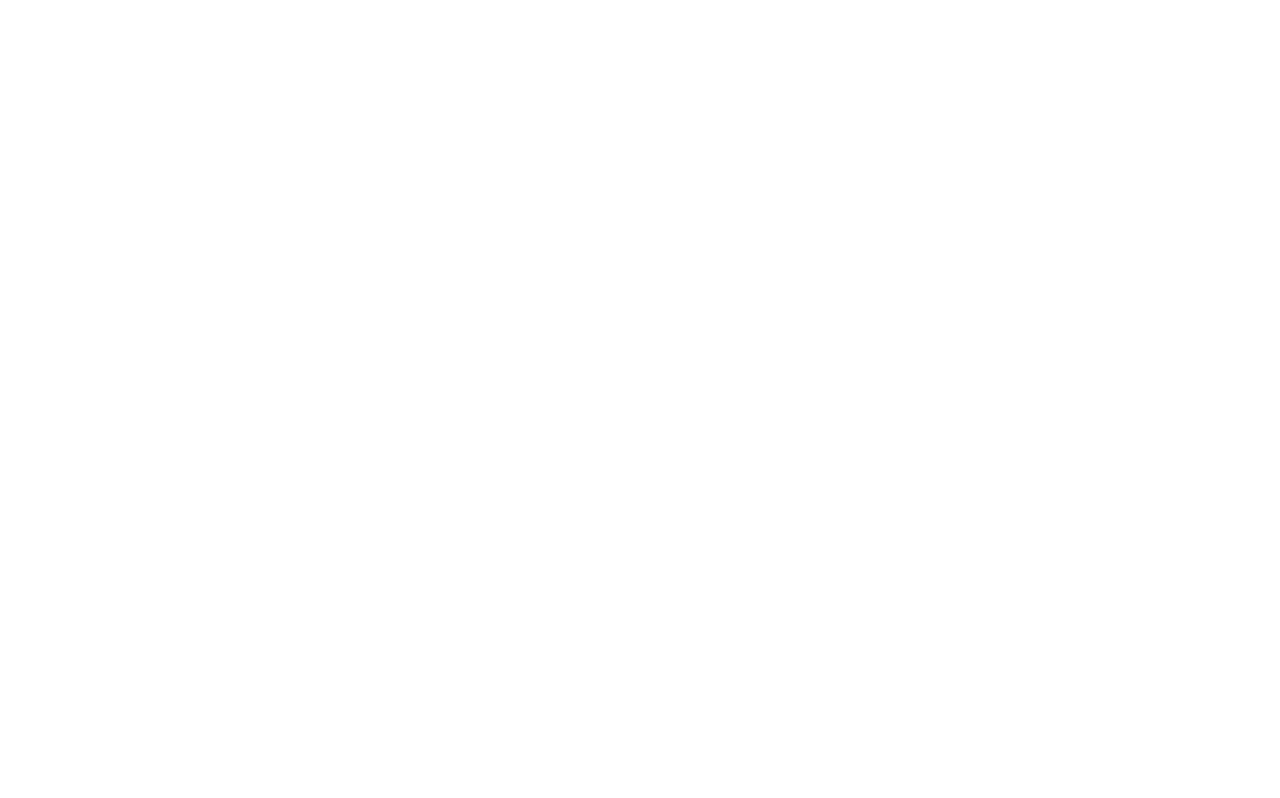
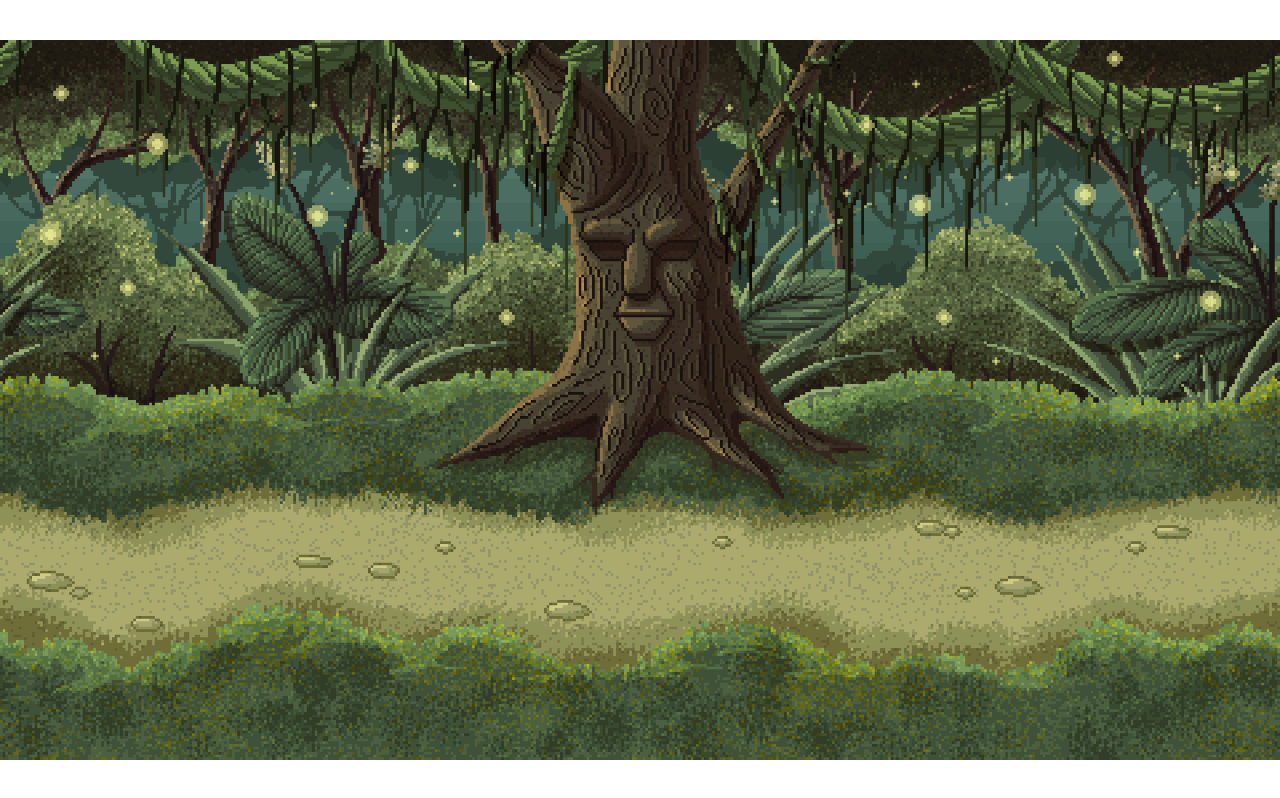
Before and after one commit to philldev/knight-battle, a website built with Vite: page index.html in a window 1280 px wide. Built offline with nearby package versions, Linux system fonts and the light colour scheme.

Commit message:
start again

```diff
--- a/src/main.ts
+++ b/src/main.ts
@@ -1 +1,317 @@
 import './style.css'
+import bg from './assets/bg.png'
+
+interface Size {
+	width: number
+	height: number
+}
+interface Position {
+	x: number
+	y: number
+}
+class Util {
+	static size(width: number, height: number): Size {
+		return {
+			width,
+			height,
+		}
+	}
+	static position(x: number, y: number): Position {
+		return {
+			x,
+			y,
+		}
+	}
+}
+
+class Canvas {
+	public element: HTMLCanvasElement
+	public width: number
+	public height: number
+	constructor(data: {
+		fullscreen?: boolean
+		bgColor?: string
+		width?: number
+		height?: number
+	}) {
+		this.element = this._createCanvas()
+
+		this.element.width = 1280
+		this.element.height = 720
+
+		if (data.fullscreen) {
+			this._setCanvasSizeToFullScreen()
+			window.addEventListener('resize', () => {
+				this._setCanvasSizeToFullScreen()
+			})
+		}
+
+		if (data.bgColor) {
+			this.element.style.background = data.bgColor
+		}
+
+		if (data.width) this.width = data.width
+		if (data.height) this.height = data.height
+
+		this.width = this.element.width
+		this.height = this.element.height
+	}
+
+	appendTo(el: HTMLElement) {
+		el.appendChild(this.element)
+		return this
+	}
+
+	private _setCanvasSizeToFullScreen() {
+		this._setCanvasSize(window.innerWidth, window.innerHeight)
+	}
+
+	private _setCanvasSize(width: number, height: number) {
+		this.element.width = width
+		this.element.height = height
+		this.width = width
+		this.height = height
+	}
+
+	private _createCanvas() {
+		return document.createElement('canvas')
+	}
+}
+
+class Renderer {
+	private _ctx: CanvasRenderingContext2D
+
+	constructor(canvas: Canvas) {
+		let ctx = canvas.element.getContext('2d')!
+		if (!ctx) throw new Error('Error Context 2d')
+		this._ctx = ctx
+	}
+
+	/**
+	 * draw
+	 */
+	public draw(params: {
+		fill: string
+		size: Size
+		position: Position
+		scale: number
+	}) {
+		this._ctx.fillStyle = params.fill
+		this._ctx.fillRect(
+			params.position.x,
+			params.position.y,
+			params.size.width * params.scale,
+			params.size.height * params.scale
+		)
+	}
+
+	/**
+	 * draw
+	 */
+	public drawImage(params: {
+		image: HTMLImageElement
+		size: Size
+		position: Position
+		scale: number
+		subRect?: {
+			position: Position
+			size: Size
+		}
+	}) {
+		if (params.subRect) {
+			this._ctx.drawImage(
+				params.image,
+				params.subRect.position.x,
+				params.subRect.position.y,
+				params.subRect.size.width * params.scale,
+				params.subRect.size.height,
+				params.position.x,
+				params.position.y,
+				params.size.width * params.scale,
+				params.size.height * params.scale
+			)
+		} else {
+			this._ctx.drawImage(
+				params.image,
+				params.position.x,
+				params.position.y,
+				params.size.width * params.scale,
+				params.size.height * params.scale
+			)
+		}
+	}
+}
+
+class Keyboard {
+	/**
+	 * update
+	 */
+	public update() {}
+}
+
+class World {
+	private _entities: Entity[] = []
+	private _keyboard: Keyboard
+	private _renderer: Renderer
+	private _onStartCb?: (world: World) => void
+
+	constructor(params: { keyboard: Keyboard; renderer: Renderer }) {
+		this._keyboard = params.keyboard
+		this._renderer = params.renderer
+	}
+
+	/**
+	 * start world
+	 */
+	public start() {
+		this._onStartCb?.(this)
+	}
+
+	/**
+	 * onStart
+	 */
+	public onStart(cb: (world: World) => void) {
+		this._onStartCb = cb
+		return this
+	}
+
+	/**
+	 * update world
+	 */
+	public update(timestamp: number) {
+		for (const e of this._entities) {
+			e.update(timestamp)
+			e.render()
+		}
+
+		this._keyboard.update()
+	}
+
+	public spawn(e: Entity) {
+		e.init(this, this._keyboard, this._renderer)
+		this._entities.push(e)
+		return this
+	}
+}
+
+class Entity {
+	private _keyboard?: Keyboard
+	private _world?: World
+	private _renderer?: Renderer
+
+	get world() {
+		if (!this._world) throw new Error('Entity is not initialized')
+		return this._world
+	}
+	get keyboard() {
+		if (!this._keyboard) throw new Error('Entity is not initialized')
+		return this._keyboard
+	}
+	get renderer() {
+		if (!this._renderer) throw new Error('Entity is not initialized')
+		return this._renderer
+	}
+
+	constructor(
+		public position: Position,
+		public size: Size,
+		public fill: string,
+		public scale: number,
+		public sprite?: {
+			image: HTMLImageElement
+			subRect?: {
+				position: Position
+				size: Size
+			}
+		}
+	) {}
+
+	/**
+	 * init
+	 */
+	public init(world: World, keyboard: Keyboard, renderer: Renderer) {
+		this._keyboard = keyboard
+		this._world = world
+		this._renderer = renderer
+	}
+
+	/**
+	 * update
+	 */
+	public update(timestamp: number) {}
+
+	/**
+	 * render
+	 */
+	public render() {
+		if (this.sprite) {
+			this.renderer.drawImage({
+				image: this.sprite.image,
+				position: this.position,
+				size: this.size,
+				subRect: this.sprite.subRect ? this.sprite.subRect : undefined,
+				scale: this.scale,
+			})
+		} else {
+			this.renderer.draw({
+				position: this.position,
+				fill: this.fill,
+				size: this.size,
+				scale: this.scale,
+			})
+		}
+	}
+}
+
+class Game {
+	constructor(private _world: World) {}
+
+	start() {
+		this._world.start()
+		this.update(0)
+	}
+
+	init = () => {
+		this.start()
+	}
+
+	update = (timeStamp: number) => {
+		this._world.update(timeStamp)
+		window.requestAnimationFrame(this.update)
+	}
+}
+
+const canvas = new Canvas({
+	// fullscreen: true,
+	bgColor: '#0e1217',
+}).appendTo(document.body)
+
+const renderer = new Renderer(canvas)
+const keyboard = new Keyboard()
+
+const bgImage = new Image(1920, 1080)
+bgImage.src = bg
+
+const world = new World({
+	keyboard,
+	renderer,
+})
+	.spawn(new Entity(Util.position(0, 0), Util.size(100, 100), 'red', 1))
+	.spawn(
+		new Entity(
+			Util.position(0, 0),
+			Util.size(canvas.width, canvas.height),
+			'red',
+			1,
+			{
+				image: bgImage,
+			}
+		)
+	)
+	.onStart((world) => {
+		console.log('world start')
+	})
+
+const game = new Game(world)
+
+window.onload = game.init
--- a/src/style.css
+++ b/src/style.css
@@ -95,3 +95,7 @@ button:focus-visible {
 		background-color: #f9f9f9;
 	}
 }
+body {
+	display: grid;
+	place-items: center;
+}
```
Also changed, not shown: src/assets/bg.png (added).
